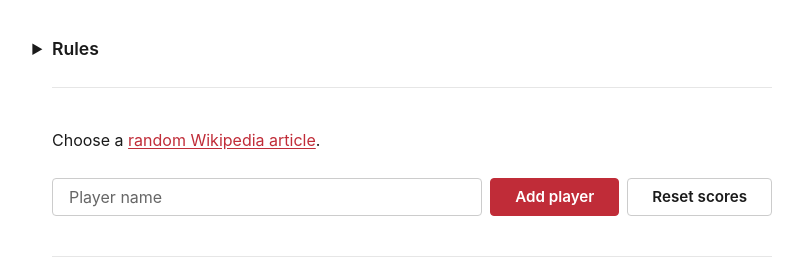
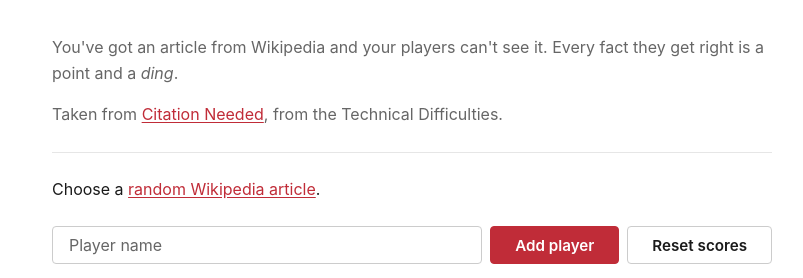
Before and after one commit to jRimbault/citation_needed, a website built with Vite: page index.html in a window 1280 px wide. Shown: the part 89-367 px from the top of the page, without its empty margins (228-1031 px from the left). Built offline with nearby package versions, Linux system fonts and the light colour scheme.

Commit message:
refactor: show the rules inline instead of behind a disclosure
State the premise plainly at the top of the page so a host sees it at a
glance, rather than tucking it behind a details/summary toggle. Also fix the
random-article link target ("blank" -> "_blank").

```diff
--- a/index.html
+++ b/index.html
@@ -16,10 +16,7 @@
   <header>
     <h1>Citation <span class="cn-accent">Needed</span></h1>
   </header>
-  <details>
-    <summary>
-      Rules
-    </summary>
+  <section class="rules">
     <p>
       You've got an article from Wikipedia and your players can't see it.
       Every fact they get right is a point and a <i>ding</i>.
@@ -28,8 +25,8 @@
       Taken from <a href="https://www.youtube.com/playlist?list=PL96C35uN7xGIo2odDuuPeYtb7BtQ1kBhp">Citation Needed</a>,
       from the Technical Difficulties.
     </p>
-  </details>
-  <p>Choose a <a href="https://en.wikipedia.org/wiki/Special:Random" target="blank">random Wikipedia article</a>.</p>
+  </section>
+  <p>Choose a <a href="https://en.wikipedia.org/wiki/Special:Random" target="_blank">random Wikipedia article</a>.</p>
   <form onsubmit="event.preventDefault()">
     <input type="text" placeholder="Player name" id="player-name" autocomplete="off">
     <button id="add-player">Add player</button>
--- a/src/style.css
+++ b/src/style.css
@@ -87,27 +87,16 @@ a:hover {
 }
 
 /* Rules disclosure - kept flat, separated by whitespace and a thin rule. */
-details {
-  margin-bottom: var(--spacing-xl);
+/* Rules - stated plainly on the page rather than tucked behind a disclosure. */
+.rules {
+  margin-bottom: var(--spacing-lg);
   padding-bottom: var(--spacing-lg);
   border-bottom: 1px solid var(--color-rule);
+  color: var(--color-text-muted);
 }
 
-summary {
-  font-size: 1.1rem;
-  font-weight: 600;
-  cursor: pointer;
-  user-select: none;
-  list-style-position: outside;
-}
-
-summary:hover {
-  color: var(--color-accent);
-}
-
-details p {
+.rules p + p {
   margin-top: var(--spacing-md);
-  color: var(--color-text-muted);
 }
 
 /* Intro paragraph */
```
